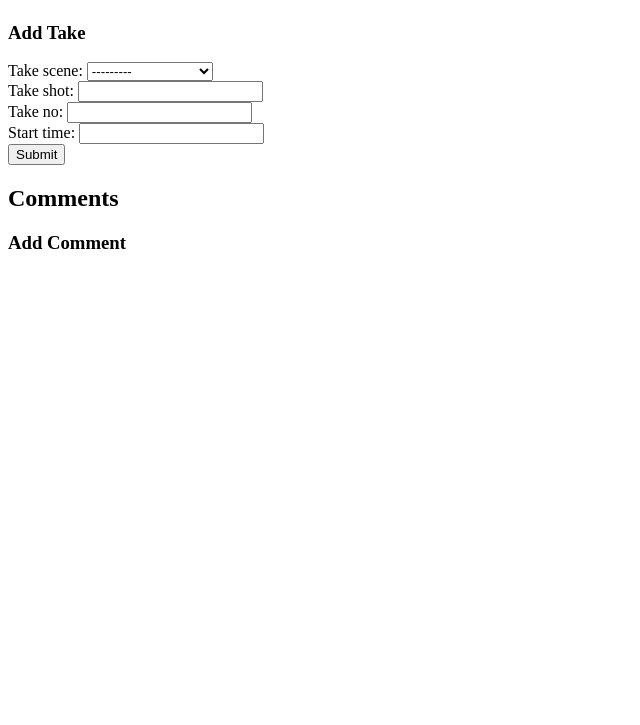
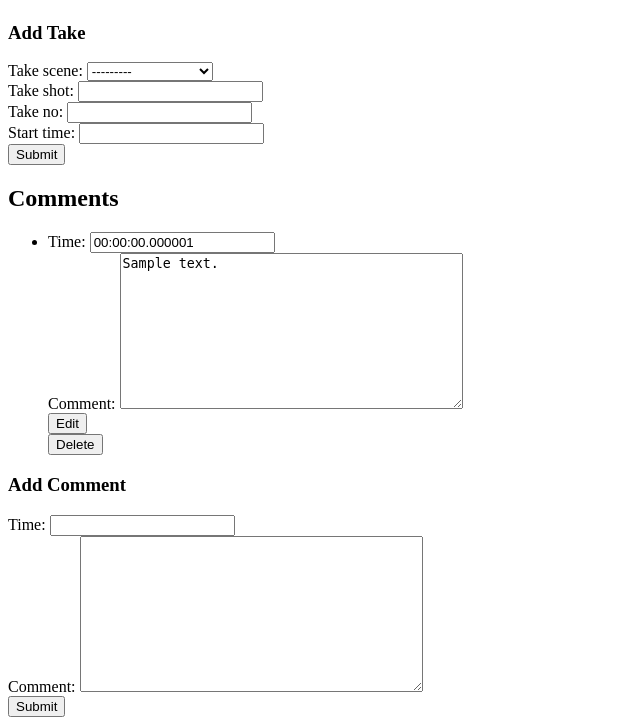
Before and after one commit to Walle10-0/the-reel-logger, a Django app: page /app/footage/1/edit/ in a window 1280 px wide. Shown: the part 429-1154 px from the top of the page, without its empty margins (0-640 px from the left). Before the commit the page ends 678 px from the top, so only its background shows below. Run offline with Django 5.2, Linux system fonts and the light colour scheme; tables that the repository leaves empty hold one stand-in row (values such as "Sample post"); parts of the project's set-up code (start-up, migrations or seed data) failed here and were passed over.

Commit message:
editing footage comments

```diff
--- a/reel_logger/reel_logger_app/forms.py
+++ b/reel_logger/reel_logger_app/forms.py
@@ -1,6 +1,6 @@
 from django import forms
 
-from reel_logger_app.models import Footage, Take, Scene, Shot, FootageTake
+from reel_logger_app.models import Footage, Take, Scene, Shot, FootageTake, Comment
 
 # create a ModelForm
 class FootageForm(forms.ModelForm):
@@ -34,6 +34,12 @@ class ShotForm(forms.ModelForm):
         model = Shot
         fields = "__all__"
 
+class CommentForm(forms.ModelForm):
+    class Meta:
+        model = Comment
+        fields = "__all__"
+        exclude = ['footage']
+
 class ShotInSceneForm(forms.ModelForm):
     class Meta:
         model = Shot
--- a/reel_logger/reel_logger_app/templates/footage_edit.html
+++ b/reel_logger/reel_logger_app/templates/footage_edit.html
@@ -41,7 +41,29 @@
             <button type="submit">Submit</button>
         </form>
         <h2>Comments</h2>
+        <ul>
+          {% for comment in comments %}
+            <li>
+              <form action="{% url 'Edit_Comment' comment.instance.pk %}" method="POST">
+                {% csrf_token %}
+                {{comment}}
+                <button type="submit">Edit</button>
+              </form>
+              <form action="{% url 'Delete_Comment' comment.instance.pk %}" method="POST">
+                {% csrf_token %}
+                <button type="submit">Delete</button>
+              </form>
+            </li>
+          {% endfor %}
+      </ul>
         <h3>Add Comment</h3>
+        <form action="{% url 'Add_Comment_To_Footage' form.instance.pk %}" method="POST" enctype="multipart/form-data">
+          {% csrf_token %}
+          <div>
+            {{comment_to_footage}}
+          </div>
+          <button type="submit">Submit</button>
+      </form>
     </div>
 </body>
 </html>
--- /dev/null
+++ b/reel_logger/reel_logger_app/templates/reel_logger_app/comment_form.html
@@ -0,0 +1,4 @@
+<form method="post">{% csrf_token %}
+    {{ form.as_p }}
+    <input type="submit" value="Update">
+</form>
--- a/reel_logger/reel_logger_app/urls.py
+++ b/reel_logger/reel_logger_app/urls.py
@@ -12,6 +12,7 @@ urlpatterns = [
     path("footage/<int:footage_id>/add take/", views.addTakeToFootage, name="Add_Take_To_Footage"),
     path("footage/<int:footage_id>/remove take/<int:take_scene>/<str:take_shot>/<int:take_no>/", views.deleteFootageTake, name="Remove_Take_From_Footage"),
     path("footage/<int:footage_id>/edit take/<int:take_scene>/<str:take_shot>/<int:take_no>/", views.editFootageTake, name="Edit_Take_In_Footage"),
+    path("footage/<int:footage_id>/add comment/", views.addCommentToFootage, name="Add_Comment_To_Footage"),
     path('scene/', views.viewScenes, name = "View_Scenes"),
     path("scene/<int:script_number>/", views.editScene, name="Scene_Editor"),
     path("scene/<int:pk>/delete/", views.SceneDeleteView.as_view(), name="Delete_Scene"),
@@ -19,5 +20,6 @@ urlpatterns = [
     path('shot/new/', views.createShot, name = "Create_Shot"),
     path('shot/<int:scene_id>/<str:shot>/delete/', views.deleteShot, name = "Delete_Shot"),
     path("shot/<int:scene_id>/<str:shot>/", views.editShot, name="Shot_Editor"),
-
+    path("comment/<int:pk>/delete/", views.CommentDeleteView.as_view(), name="Delete_Comment"),
+    path("comment/<int:pk>/edit/", views.CommentUpdateView.as_view(), name="Edit_Comment"),
 ] + static(settings.MEDIA_URL, document_root=settings.MEDIA_ROOT)
--- a/reel_logger/reel_logger_app/views.py
+++ b/reel_logger/reel_logger_app/views.py
@@ -2,13 +2,14 @@ from django.shortcuts import render, redirect, get_object_or_404
 from django.http import HttpResponse
 from django.core.files.storage import default_storage
 from django.contrib import messages
-from django.views.generic.edit import DeleteView
+from django.views.generic.edit import DeleteView, UpdateView
 from django.urls import reverse_lazy
+from django.urls import reverse as urlreverse
 
 import datetime
 
 from reel_logger_app.models import Footage, Comment, Scene, Shot, Take, FootageTake
-from reel_logger_app.forms import FootageForm, TakeForm, SceneForm, ShotForm, NewSceneForm, ShotInSceneForm, AddTakeToFootageForm, TakeInFootageForm
+from reel_logger_app.forms import FootageForm, TakeForm, SceneForm, ShotForm, NewSceneForm, ShotInSceneForm, AddTakeToFootageForm, TakeInFootageForm, CommentForm
 
 def simple_save_if_valid(form, request):
     # check if form data is valid
@@ -59,6 +60,7 @@ def editFootage(request, footage_id):
         form = FootageForm(instance=footage)
 
     take_to_footage = AddTakeToFootageForm(initial={'footage': footage})
+    comment_to_footage = CommentForm(initial={'footage': footage})
 
     # get all take forms
     all_takes = []
@@ -67,7 +69,16 @@ def editFootage(request, footage_id):
         newTakeForm = TakeInFootageForm(instance=take, initial={"start_time": start})
         all_takes.append(newTakeForm)
 
-    context = {'form': form, "take_to_footage": take_to_footage, "takes": all_takes}
+    # make all comment forms
+    comment_forms = []
+    for comment in Comment.objects.filter(footage=footage).order_by("time"):
+        newCommentForm = CommentForm(instance=comment)
+        comment_forms.append(newCommentForm)
+
+    context = {'form': form, "take_to_footage": take_to_footage,
+               "comment_to_footage": comment_to_footage,
+               "takes": all_takes,
+               "comments": comment_forms}
     return render(request, "footage_edit.html", context)
 
 class FootageDeleteView(DeleteView):
@@ -150,6 +161,8 @@ def editShot(request, scene_id, shot):
         form = ShotForm(request.POST, instance=shot)
 
         simple_save_if_valid(form, request)
+
+        return redirect('Scene_Editor', scene_id)
     else:
         form = ShotForm(instance=shot)
 
@@ -207,4 +220,22 @@ def editFootageTake(request, footage_id, take_scene, take_shot, take_no):
 
 class CommentDeleteView(DeleteView):
     model = Comment
-    success_url = reverse_lazy('View_Footage')
+
+    def get_success_url(self):
+        return urlreverse('Footage_Editor', kwargs={'footage_id': self.object.footage_id})
+
+class CommentUpdateView(UpdateView):
+    model = Comment
+    fields = ['time', 'comment']
+
+    def get_success_url(self):
+        return urlreverse('Footage_Editor', kwargs={'footage_id': self.object.footage_id})
+
+def addCommentToFootage(request, footage_id):
+    if request.method == 'POST':
+        form = CommentForm(request.POST)
+        form.instance.footage_id = footage_id
+
+        simple_save_if_valid(form, request)
+
+    return redirect('Footage_Editor', footage_id)
```
